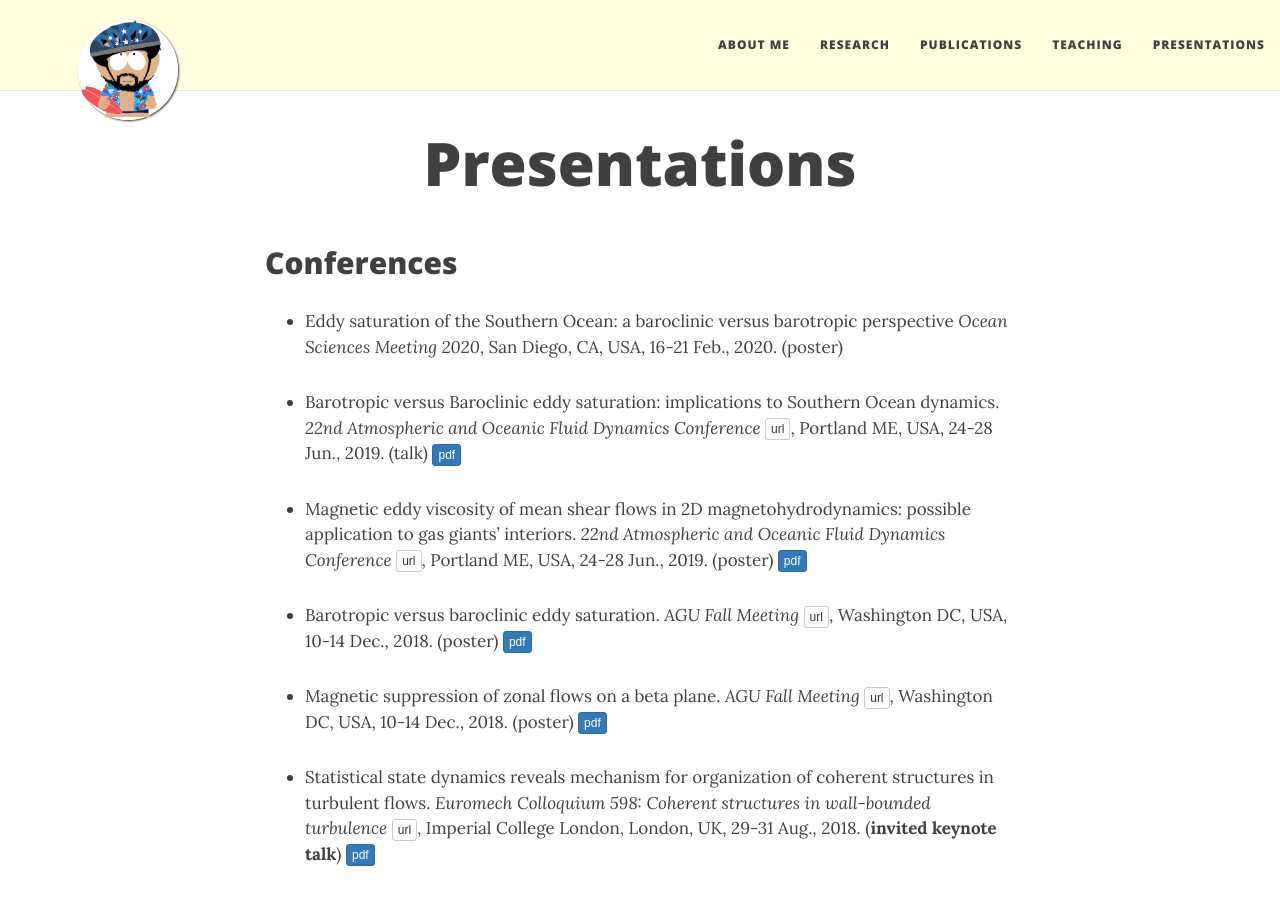
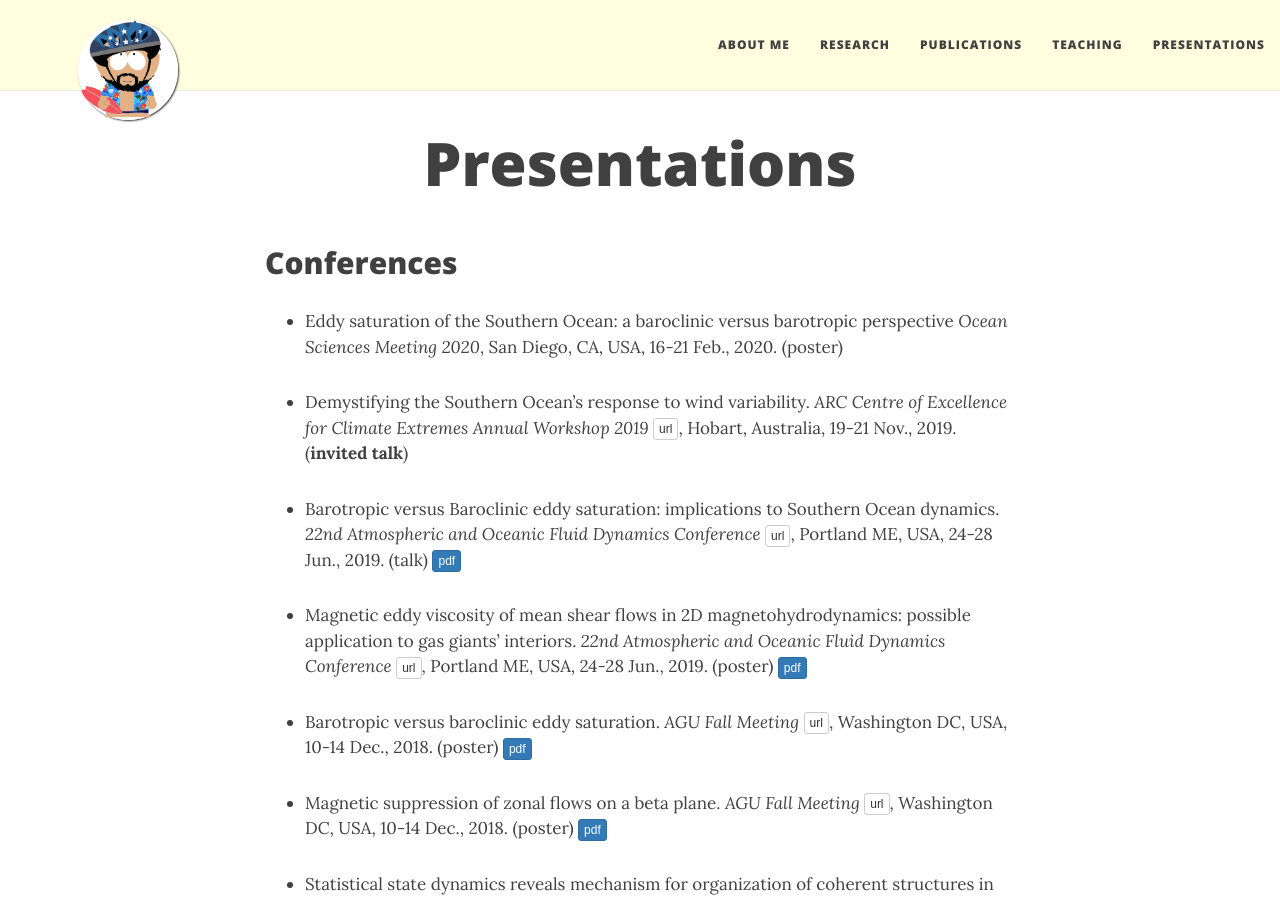
Before and after one commit to navidcy/navidcy.github.io, a Jekyll site: the page built from presentations.md, in a window 1280 px wide and 900 px high. Built offline with Jekyll 4.4.1, drawn with Linux system fonts in a browser that asks for light colours; nearby versions of some CDN libraries.

Commit message:
adds ARC2019 presentation title

```diff
--- a/presentations.md
+++ b/presentations.md
@@ -8,6 +8,8 @@
 ## Conferences
 
 - Eddy saturation of the Southern Ocean: a baroclinic versus barotropic perspective _Ocean Sciences Meeting 2020_, San Diego, CA, USA, 16-21 Feb., 2020. (poster)
+
+- Demystifying the Southern Ocean's response to wind variability.  _ARC Centre of Excellence for Climate Extremes Annual Workshop 2019_ [<span class="btn btn-default btn-xs{{end}}" style="font-family:sans-serif;">url</span>][AOFD19-site]{:target="_blank"}, Hobart, Australia, 19-21 Nov., 2019. (**invited talk**)
 
 - Barotropic versus Baroclinic eddy saturation: implications to Southern Ocean dynamics.  _22nd Atmospheric and Oceanic Fluid Dynamics Conference_ [<span class="btn btn-default btn-xs{{end}}" style="font-family:sans-serif;">url</span>][AOFD19-site]{:target="_blank"}, Portland ME, USA, 24-28 Jun., 2019. (talk) [<span class="btn btn-primary btn-xs{{end}}" style="font-family:sans-serif;">pdf</span>][AOFD19-talk]
 
```
